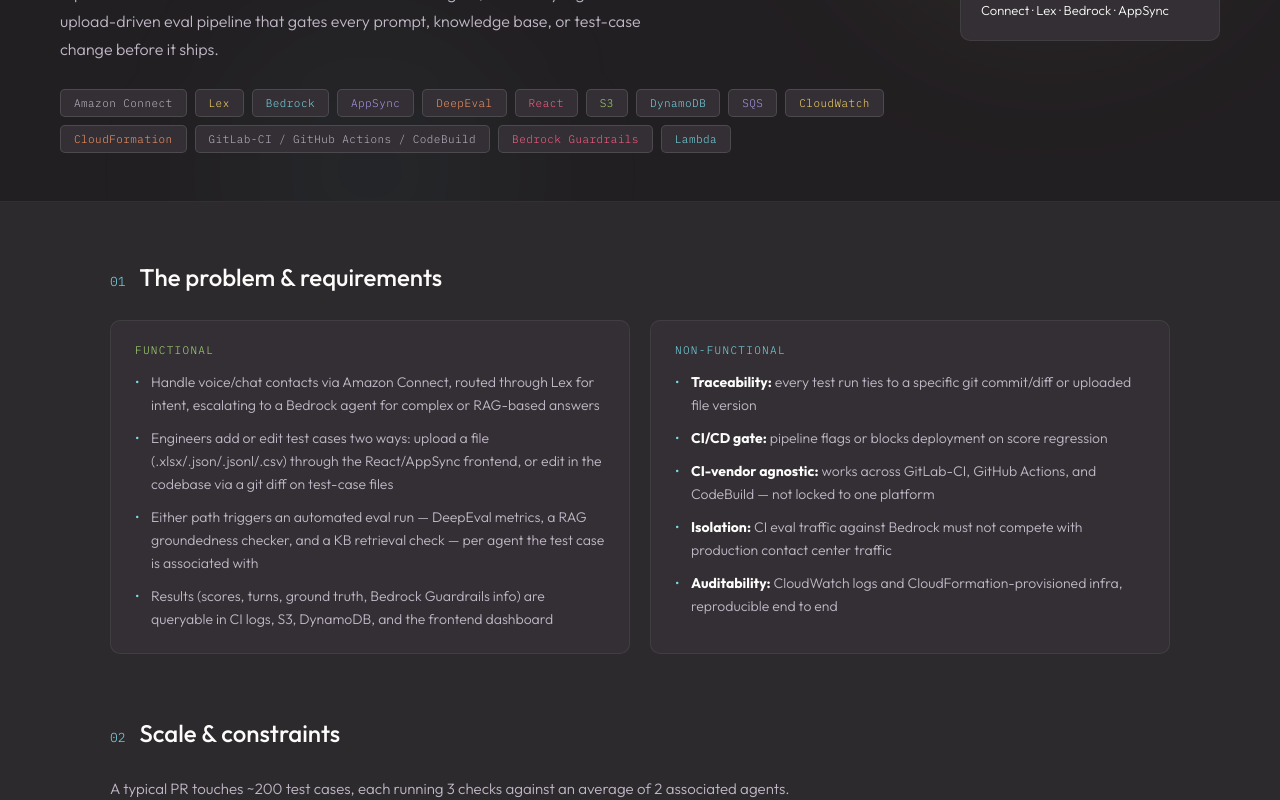
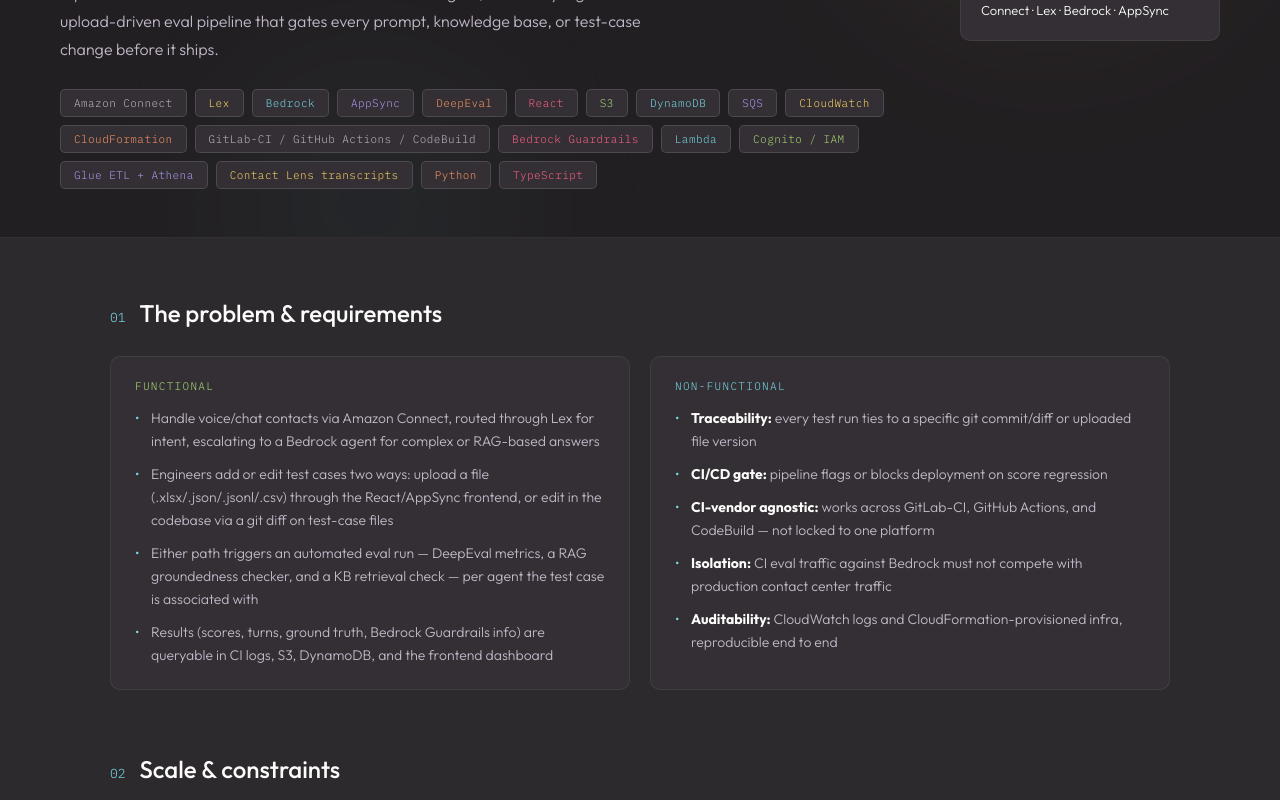
Before and after one commit to MikeLegemah5799/mleg-nextjs, a Next.js app: page /projects/contact-center-agent in a window 1280 px wide. Shown: the part 340-1140 px from the top of the page. Built offline with nearby package versions, Linux system fonts and the light colour scheme.

Commit message:
added lessons learned

```diff
--- a/app/projects/[slug]/page.tsx
+++ b/app/projects/[slug]/page.tsx
@@ -256,6 +256,42 @@
             </div>
           </section>
 
+          {/* 07 LESSONS LEARNED */}
+          {cs.lessonsLearned && (
+            <section className={s.section}>
+              <div className={s.sectionHead}>
+                <span className={s.sectionNum}>07</span>
+                <h2 className={s.sectionTitle}>Lessons learned</h2>
+              </div>
+              <div className={s.lessonsGrid}>
+                <div className={s.lessonsCard}>
+                  <div className={`${s.lessonsCardHead} ${s.lessonsCardHeadUp}`}>
+                    <span className={s.lessonsCardIcon}>💡</span> What actually held up
+                  </div>
+                  <ul className={`${s.lessonsList} ${s.lessonsListUp}`}>
+                    {cs.lessonsLearned.heldUp.map(({ label, text }) => (
+                      <li key={label}><strong>{label}</strong> {renderWithCode(text)}</li>
+                    ))}
+                  </ul>
+                </div>
+                <div className={s.lessonsCard}>
+                  <div className={`${s.lessonsCardHead} ${s.lessonsCardHeadDiff}`}>
+                    <span className={s.lessonsCardIcon}>↺</span> What I&apos;d do differently
+                  </div>
+                  <ul className={`${s.lessonsList} ${s.lessonsListDiff}`}>
+                    {cs.lessonsLearned.differently.map(({ label, text }) => (
+                      <li key={label}><strong>{label}</strong> {renderWithCode(text)}</li>
+                    ))}
+                  </ul>
+                </div>
+              </div>
+              <div className={s.lessonsCallout}>
+                <span className={s.lessonsCalloutIcon}>🔁</span>
+                <span><strong>If I started this over:</strong> {renderWithCode(cs.lessonsLearned.ifStartedOver)}</span>
+              </div>
+            </section>
+          )}
+
           {/* SUMMARY */}
           <div className={s.summaryBar}>
             <div>
--- a/data/caseStudies.ts
+++ b/data/caseStudies.ts
@@ -43,6 +43,12 @@
   architecture: Diagram[];
 
   decisions: { color: string; label: string; text: string }[];
+
+  lessonsLearned?: {
+    heldUp: { label: string; text: string }[];
+    differently: { label: string; text: string }[];
+    ifStartedOver: string;
+  };
 
   summary: { system: string; primaryServices: string; status: string; type: string };
 };
@@ -202,6 +208,11 @@
       { label: 'GitLab-CI / GitHub Actions / CodeBuild', color: 'var(--soft)' },
       { label: 'Bedrock Guardrails', color: 'var(--pink)' },
       { label: 'Lambda', color: 'var(--cyan)' },
+      { label: 'Cognito / IAM', color: 'var(--green)' },
+      { label: 'Glue ETL + Athena', color: 'var(--purple)' },
+      { label: 'Contact Lens transcripts', color: 'var(--yellow)' },
+      { label: 'Python', color: 'var(--orange)' },
+      { label: 'TypeScript', color: 'var(--pink)' },
 
     ],
     meta: {
@@ -375,6 +386,38 @@
       },
     ],
 
+    lessonsLearned: {
+      heldUp: [
+        {
+          label: 'Making blocking the default CI gate, not an option,',
+          text: 'held up under real pressure to ship faster. Every time someone pushed for a non-blocking "just this once," the ~4 minute cost looked small next to what a bad prompt change could do to a live customer conversation.',
+        },
+        {
+          label: 'Storing Guardrails info as structured data, not just a pass/fail flag,',
+          text: 'turned out to be the single most useful debugging decision. Separating "failed because ungrounded" from "failed because guardrails blocked it" meant fixes went to the right place instead of a shared bucket of "eval failures."',
+        },
+        {
+          label: 'Decoupling test-run creation from execution via SQS',
+          text: 'paid off during a real CI outage — the queue just held the backlog instead of silently dropping requests, and everything caught up once the runners came back.',
+        },
+      ],
+      differently: [
+        {
+          label: "I didn't plan for per-agent fan-out until it was already a problem.",
+          text: 'As more agents got added to the platform, the 1,200-call PR cost crept up without anyone deciding it should. A smoke-subset vs. full-suite split should\'ve been part of the design from the first agent, not a cap added after CI got slow.',
+        },
+        {
+          label: 'Bedrock traffic isolation came after a scare, not before it.',
+          text: "A large eval run competing with live contact volume during a peak window was the thing that forced separate rate-limit buckets — I'd provision that isolation on day one for anything touching a model shared with production.",
+        },
+        {
+          label: 'Agent config (model ID, KB, prompt version) started as loose parameters,',
+          text: 'not a versioned entity. Retrofitting `prompt_version` onto existing test results after the fact was more painful than just treating agent config as a first-class, versioned object from the start.',
+        },
+      ],
+      ifStartedOver: 'provision Bedrock rate-limit isolation and a versioned agent-config entity before the first agent ships, and design the smoke-vs-full test split into the CI stage from day one rather than adding it once fan-out cost becomes visible.',
+    },
+
     summary: {
       system: 'Contact Center Agent & Eval Pipeline',
       primaryServices: 'Connect · Bedrock · AppSync',
--- a/styles/case-study.module.css
+++ b/styles/case-study.module.css
@@ -172,6 +172,34 @@
   background: rgba(120,220,232,0.1); padding: 1px 5px; border-radius: 3px;
 }
 
+/* LESSONS LEARNED */
+.lessonsGrid { display: grid; grid-template-columns: 1fr 1fr; gap: 20px; margin-bottom: 16px; }
+.lessonsCard { background: var(--bg-surface); border: 1px solid var(--border); border-radius: 10px; padding: 22px 24px; }
+.lessonsCardHead {
+  display: flex; align-items: center; gap: 8px;
+  font-family: var(--font-mono); font-size: 11px; letter-spacing: 0.12em; text-transform: uppercase;
+  margin-bottom: 16px;
+}
+.lessonsCardHeadUp { color: var(--green); }
+.lessonsCardHeadDiff { color: var(--pink); }
+.lessonsCardIcon { font-size: 13px; }
+.lessonsList { list-style: none; display: flex; flex-direction: column; gap: 14px; }
+.lessonsList li { position: relative; padding-left: 22px; font-size: 14px; color: var(--soft); line-height: 1.65; }
+.lessonsList li strong { color: var(--text); font-weight: 600; }
+.lessonsList li code {
+  font-family: var(--font-mono); font-size: 12px; color: var(--cyan);
+  background: rgba(120,220,232,0.1); padding: 1px 5px; border-radius: 3px;
+}
+.lessonsListUp li::before { content: '✓'; position: absolute; left: 0; color: var(--green); font-weight: 600; }
+.lessonsListDiff li::before { content: '↺'; position: absolute; left: 0; color: var(--pink); font-weight: 600; }
+.lessonsCallout {
+  display: flex; align-items: baseline; gap: 10px;
+  background: rgba(171,157,242,0.07); border-left: 3px solid var(--purple);
+  border-radius: 8px; padding: 16px 20px; font-size: 14px; line-height: 1.7; color: var(--soft);
+}
+.lessonsCallout strong { color: var(--purple); font-weight: 600; }
+.lessonsCalloutIcon { font-size: 13px; flex-shrink: 0; }
+
 /* SUMMARY BAR */
 .summaryBar {
   display: grid; grid-template-columns: repeat(4,1fr); gap: 24px;
@@ -193,6 +221,7 @@
 @media (max-width: 1024px) {
   .headerInner { grid-template-columns: 1fr; }
   .reqGrid { grid-template-columns: 1fr; }
+  .lessonsGrid { grid-template-columns: 1fr; }
   .statGrid { grid-template-columns: 1fr; }
   .diagRow { flex-direction: column; }
   .diagArrow { transform: rotate(90deg); flex: 0 0 auto; padding: 4px 0; }
```
Also changed, not shown: mleg_case_study_contact_center_mockup_with_07.png (added).
